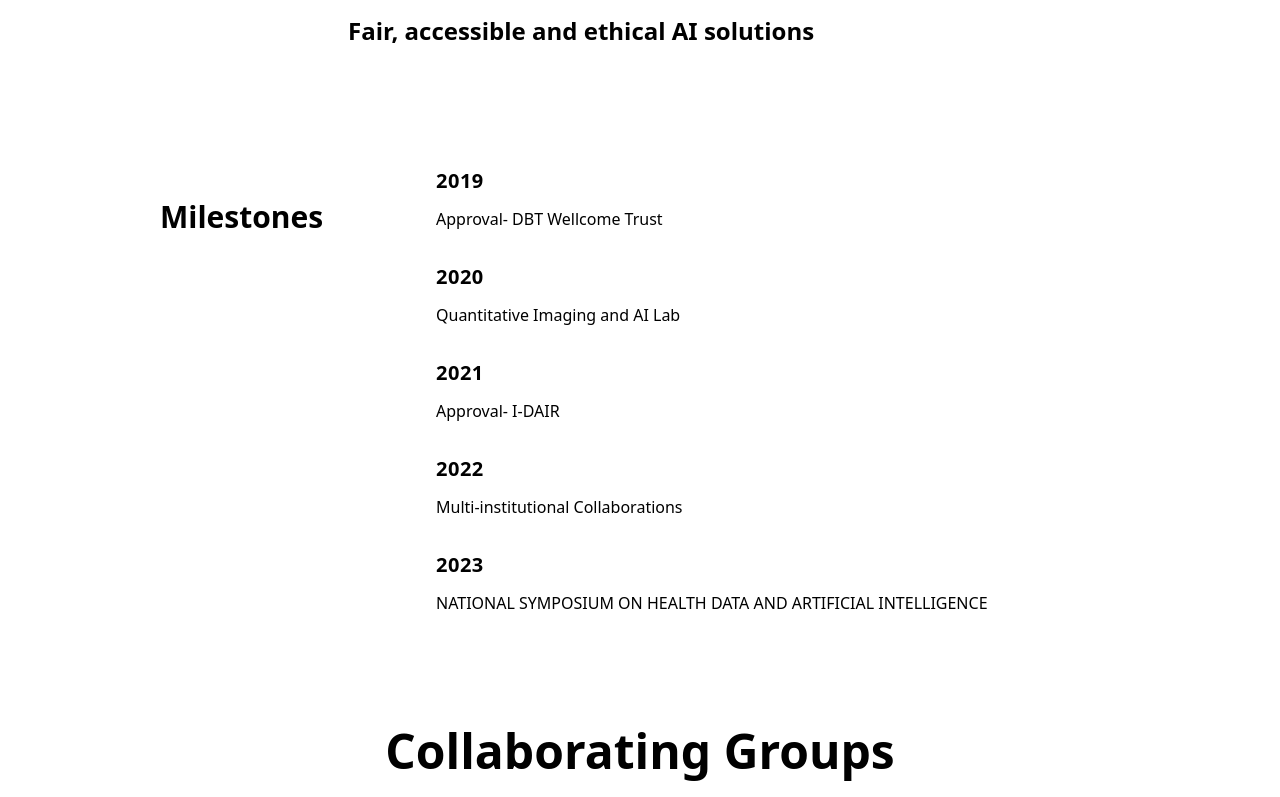
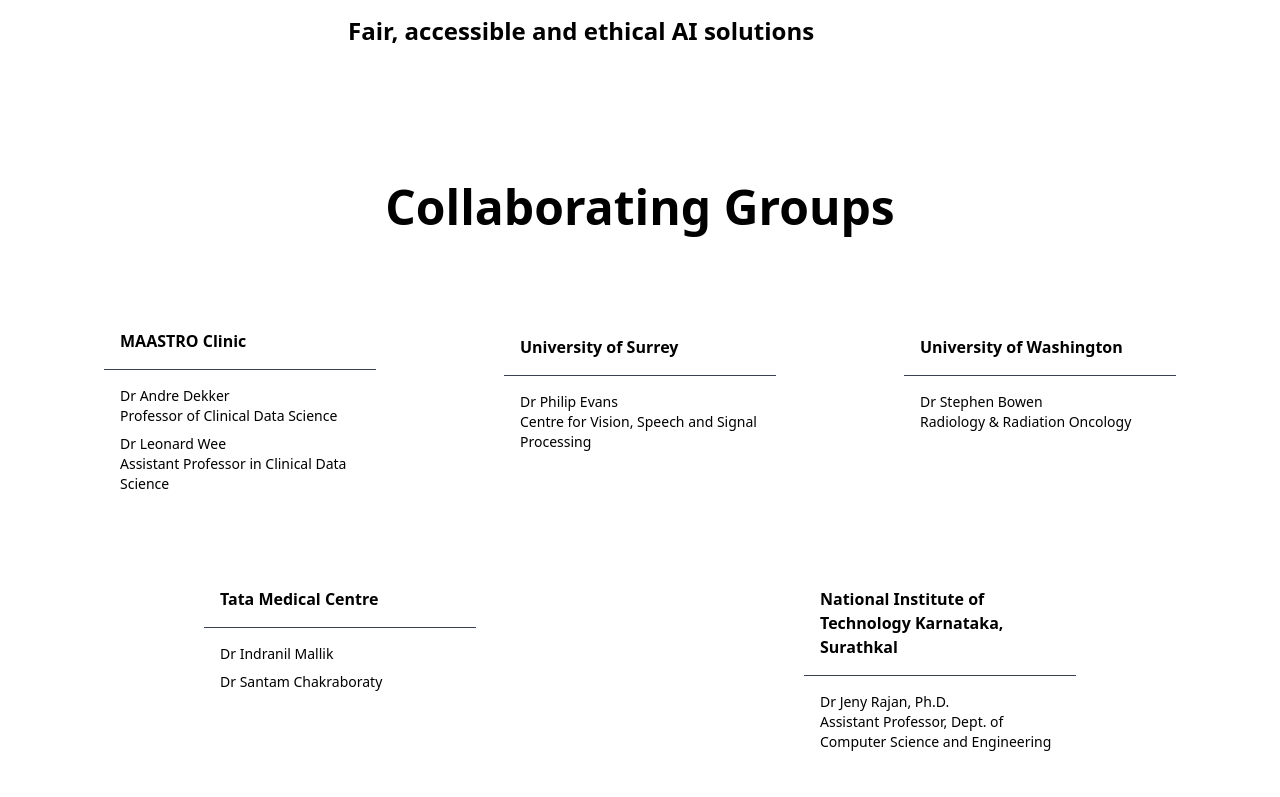
Before and after one commit to qirail/qirail, a React (Create React App) app: page / in a window 1280 px wide. Shown: the part 7123-7920 px from the top of the page. Built offline with nearby package versions, Linux system fonts and the light colour scheme.

Commit message:
Milestone Removed, NITK Added.

```diff
--- a/src/App.js
+++ b/src/App.js
@@ -5,7 +5,7 @@
   About,
   Team,
   WhatWeDo,
-  Milestones,
+  // Milestones,
   Collab,
   Funding,
   Alumni,
@@ -25,7 +25,7 @@
       <Team />
       <Alumni />
       <WhatWeDo />
-      <Milestones />
+      {/* <Milestones /> */}
       <Collab />
       <Funding />
       <Upcoming />
--- a/src/components/navbar.js
+++ b/src/components/navbar.js
@@ -21,11 +21,11 @@
     url: "#whatwedo",
     label: "What We Do"
   },
-  {
-    id: 5,
-    url: "#milestones",
-    label: "Milestones"
-  },
+  // {
+  //   id: 5,
+  //   url: "#milestones",
+  //   label: "Milestones"
+  // },
   {
     id: 6,
     url: "#collab",
--- a/src/data/collaborators.data.js
+++ b/src/data/collaborators.data.js
@@ -45,4 +45,13 @@
         ]
 
     },
+    {
+        institution: "National Institute of Technology Karnataka, Surathkal",
+        people: [{
+                name: "Dr Jeny Rajan, Ph.D.",
+                department:"Assistant Professor, Dept. of Computer Science and Engineering"
+            },
+        ]
+
+    },
 ];
```
